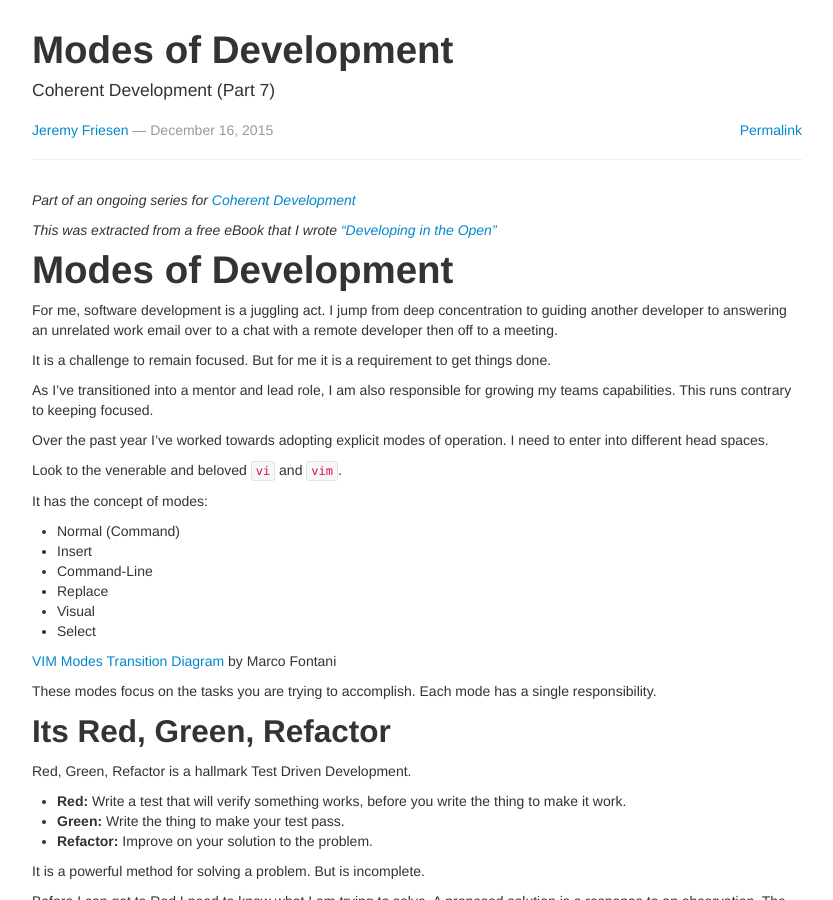
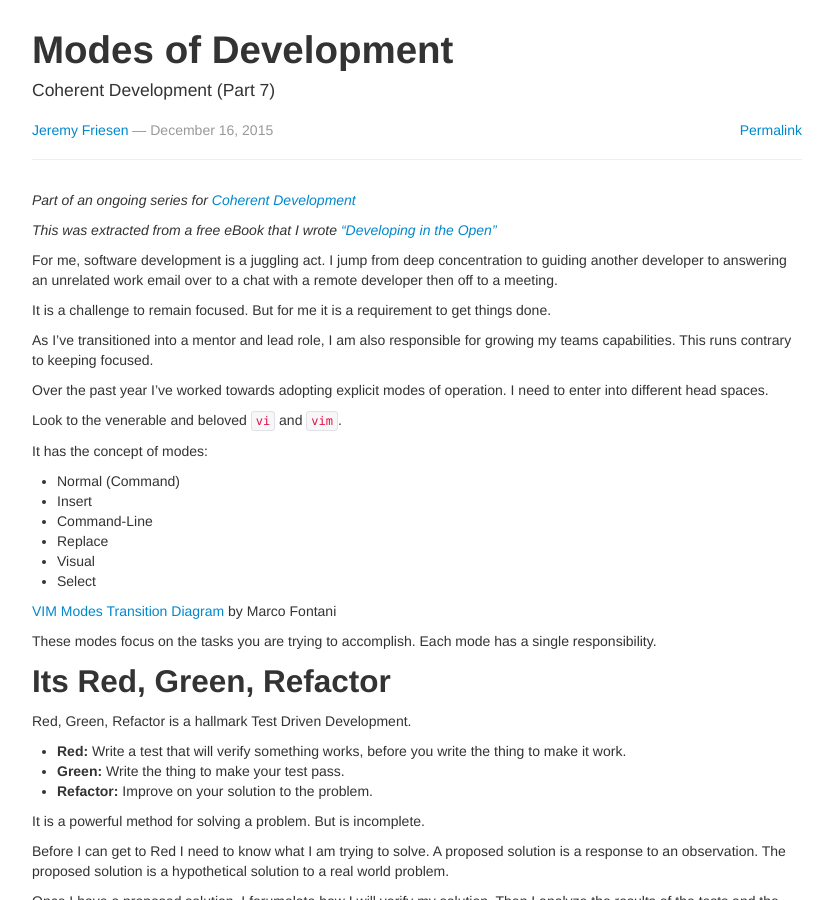
Before and after one commit to terrellt/ndlib.github.io, a Jekyll site: the page built from _posts/2015-12-16-modes-of-development.md, in a window 1280 px wide and 900 px high. Shown: the whole window, without its empty margins (223-1056 px from the left). Built offline with Jekyll 4.4.1, drawn with Linux system fonts in a browser that asks for light colours; Markdown is read by kramdown in place of the engine named in the settings.

Commit message:
Removing extraneious H1 tag from modes

```diff
--- a/_posts/2015-12-16-modes-of-development.md
+++ b/_posts/2015-12-16-modes-of-development.md
@@ -11,8 +11,6 @@ tags:     rails, design, projecthydra, coherent-development
 *Part of an ongoing series for [Coherent Development](/practices/coherent-development-part-1/)*
 
 *This was extracted from a free eBook that I wrote ["Developing in the Open"](https://github.com/jeremyf/take-on-development)*
-
-# Modes of Development
 
 For me, software development is a juggling act.
 I jump from deep concentration to guiding another developer to answering an unrelated work email over to a chat with a remote developer then off to a meeting.
```
